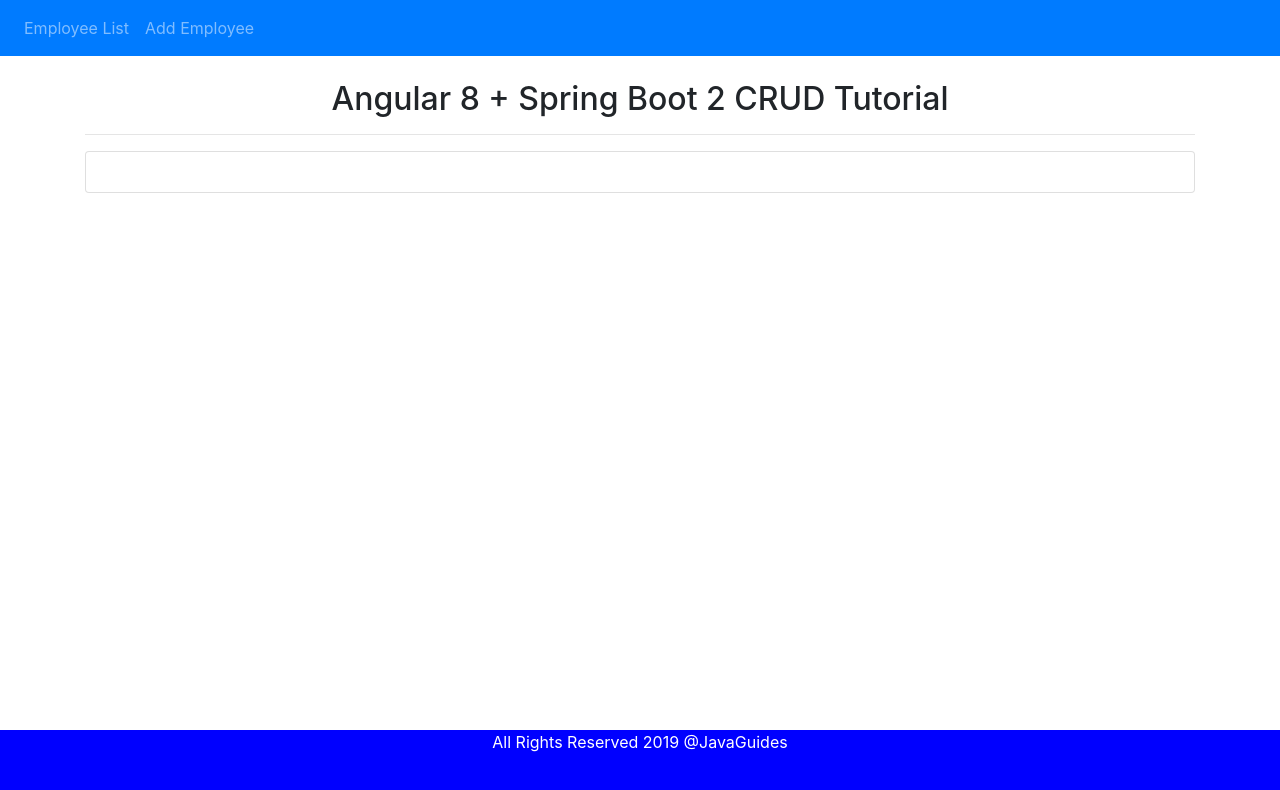
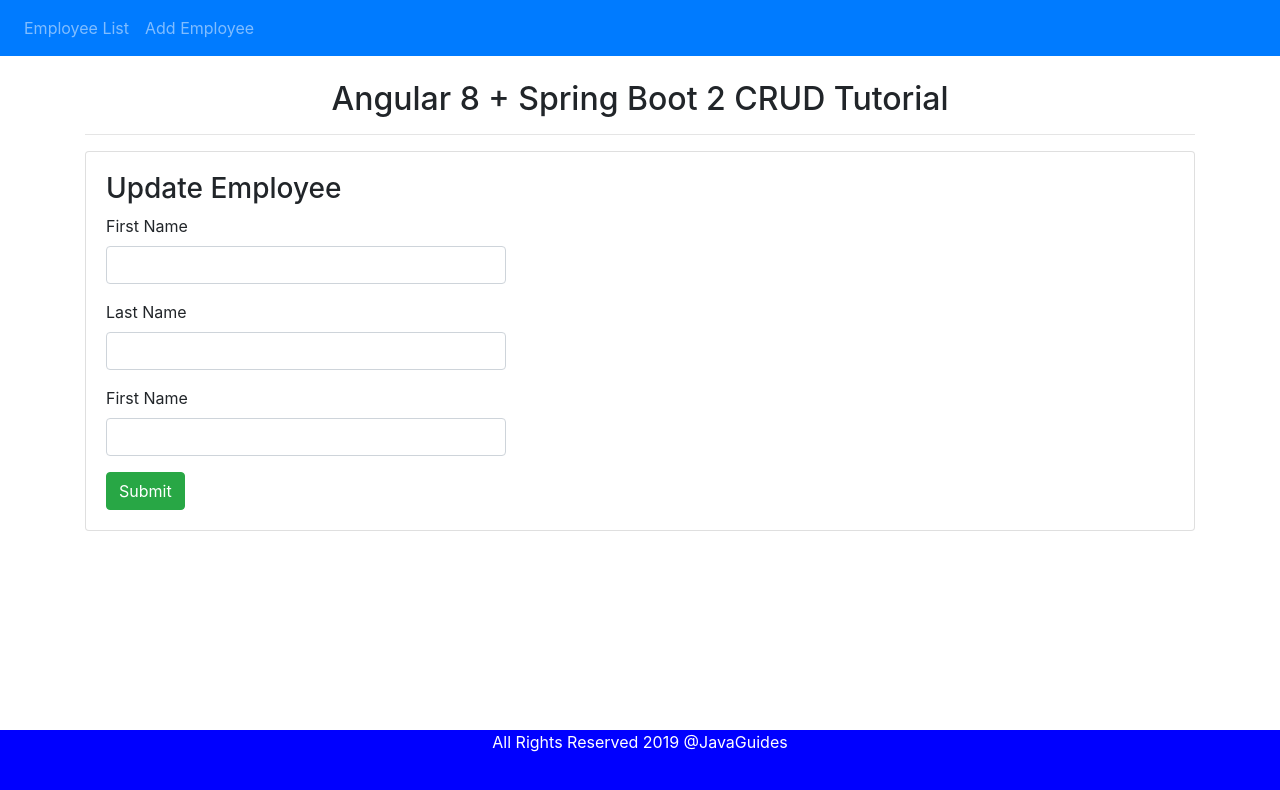
Before and after one commit to RameshMF/Angular8-SpringBoot-CRUD-Tutorial, an Angular app in the folder angular8-springboot-client/: page /update/1 in a window 1280 px wide. Before the commit this address led to /. Shown: the top 790 px of the page. Built offline with nearby package versions, Linux system fonts and the light colour scheme; no server answers.

Commit message:
added update employee feature

```diff
--- a/angular8-springboot-client/src/app/app-routing.module.ts
+++ b/angular8-springboot-client/src/app/app-routing.module.ts
@@ -3,11 +3,13 @@ import { CreateEmployeeComponent } from './create-employee/create-employee.compo
 import { NgModule } from '@angular/core';
 import { Routes, RouterModule } from '@angular/router';
 import { EmployeeListComponent } from './employee-list/employee-list.component';
+import { UpdateEmployeeComponent } from './update-employee/update-employee.component';
 
 const routes: Routes = [
   { path: '', redirectTo: 'employee', pathMatch: 'full' },
   { path: 'employees', component: EmployeeListComponent },
   { path: 'add', component: CreateEmployeeComponent },
+  { path: 'update/:id', component: UpdateEmployeeComponent },
   { path: 'details/:id', component: EmployeeDetailsComponent },
 ];
 
--- a/angular8-springboot-client/src/app/app.module.ts
+++ b/angular8-springboot-client/src/app/app.module.ts
@@ -7,12 +7,14 @@ import { CreateEmployeeComponent } from './create-employee/create-employee.compo
 import { EmployeeDetailsComponent } from './employee-details/employee-details.component';
 import { EmployeeListComponent } from './employee-list/employee-list.component';
 import { HttpClientModule } from '@angular/common/http';
+import { UpdateEmployeeComponent } from './update-employee/update-employee.component';
 @NgModule({
   declarations: [
     AppComponent,
     CreateEmployeeComponent,
     EmployeeDetailsComponent,
-    EmployeeListComponent
+    EmployeeListComponent,
+    UpdateEmployeeComponent
   ],
   imports: [
     BrowserModule,
--- a/angular8-springboot-client/src/app/employee-list/employee-list.component.html
+++ b/angular8-springboot-client/src/app/employee-list/employee-list.component.html
@@ -18,6 +18,7 @@
           <td>{{employee.lastName}}</td>
           <td>{{employee.emailId}}</td>
           <td><button (click)="deleteEmployee(employee.id)" class="btn btn-danger">Delete</button>
+              <button (click)="updateEmployee(employee.id)" class="btn btn-info" style="margin-left: 10px">Update</button>
               <button (click)="employeeDetails(employee.id)" class="btn btn-info" style="margin-left: 10px">Details</button>
           </td>
         </tr>
--- a/angular8-springboot-client/src/app/employee-list/employee-list.component.ts
+++ b/angular8-springboot-client/src/app/employee-list/employee-list.component.ts
@@ -37,4 +37,8 @@ export class EmployeeListComponent implements OnInit {
   employeeDetails(id: number){
     this.router.navigate(['details', id]);
   }
+
+  updateEmployee(id: number){
+    this.router.navigate(['update', id]);
+  }
 }
--- /dev/null
+++ b/angular8-springboot-client/src/app/update-employee/update-employee.component.html
@@ -0,0 +1,21 @@
+<h3>Update Employee</h3>
+<div [hidden]="submitted" style="width: 400px;">
+  <form (ngSubmit)="onSubmit()">
+    <div class="form-group">
+      <label for="name">First Name</label>
+      <input type="text" class="form-control" id="firstName" required [(ngModel)]="employee.firstName" name="firstName">
+    </div>
+
+    <div class="form-group">
+      <label for="name">Last Name</label>
+      <input type="text" class="form-control" id="lastName" required [(ngModel)]="employee.lastName" name="lastName">
+    </div>
+
+    <div class="form-group">
+      <label for="name">First Name</label>
+      <input type="text" class="form-control" id="emailId" required [(ngModel)]="employee.emailId" name="emailId">
+    </div>
+
+    <button type="submit" class="btn btn-success">Submit</button>
+  </form>
+</div>
--- /dev/null
+++ b/angular8-springboot-client/src/app/update-employee/update-employee.component.ts
@@ -0,0 +1,45 @@
+import { Component, OnInit } from '@angular/core';
+import { Employee } from '../employee';
+import { ActivatedRoute, Router } from '@angular/router';
+import { EmployeeService } from '../employee.service';
+
+@Component({
+  selector: 'app-update-employee',
+  templateUrl: './update-employee.component.html',
+  styleUrls: ['./update-employee.component.css']
+})
+export class UpdateEmployeeComponent implements OnInit {
+
+  id: number;
+  employee: Employee;
+
+  constructor(private route: ActivatedRoute,private router: Router,
+    private employeeService: EmployeeService) { }
+
+  ngOnInit() {
+    this.employee = new Employee();
+
+    this.id = this.route.snapshot.params['id'];
+
+    this.employeeService.getEmployee(this.id)
+      .subscribe(data => {
+        console.log(data)
+        this.employee = data;
+      }, error => console.log(error));
+  }
+
+  updateEmployee() {
+    this.employeeService.updateEmployee(this.id, this.employee)
+      .subscribe(data => console.log(data), error => console.log(error));
+    this.employee = new Employee();
+    this.gotoList();
+  }
+
+  onSubmit() {
+    this.updateEmployee();
+  }
+
+  gotoList() {
+    this.router.navigate(['/employees']);
+  }
+}
```
Also changed, not shown: angular8-springboot-client/src/app/update-employee/update-employee.component.css (added), 1 other file (tests, documents, lock files or other folders).
